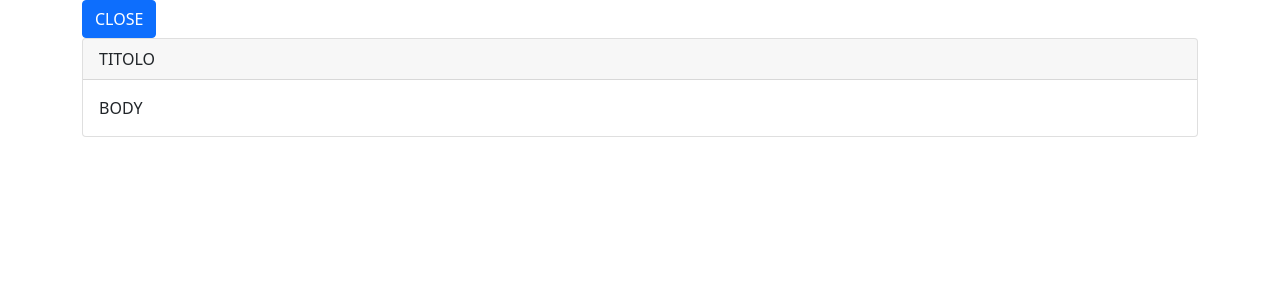
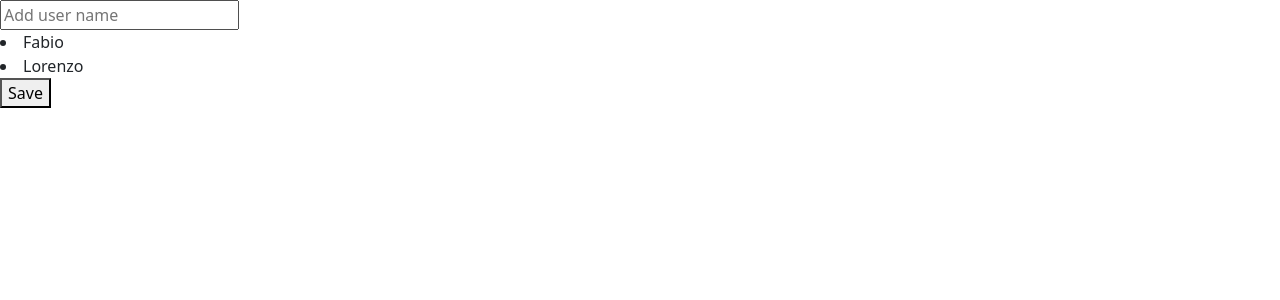
Before and after one commit to Anita-Liberatore/angular-course-project-training, an Angular app: page / in a window 1280 px wide. Shown: the top 300 px of the page. Built offline with nearby package versions, Linux system fonts and the light colour scheme.

Commit message:
input and template reference variables and keyboard event

```diff
--- a/src/app/app.component.html
+++ b/src/app/app.component.html
@@ -27,4 +27,5 @@
 <!--<app-ng-for-type-object></app-ng-for-type-object> -->
 
 <!--<app-styles-components></app-styles-components> -->
-<app-css-library></app-css-library>
+<!--<app-css-library></app-css-library>-->
+<app-input-keyword-event></app-input-keyword-event>
--- a/src/app/app.module.ts
+++ b/src/app/app.module.ts
@@ -18,6 +18,7 @@ import { NgIfExampleComponent } from './ng-if-example/ng-if-example.component';
 import { NgForTypeObjectComponent } from './ng-for-type-object/ng-for-type-object.component';
 import { StylesComponentsComponent } from './styles-components/styles-components.component';
 import { CssLibraryComponent } from './css-library/css-library.component';
+import { InputKeywordEventComponent } from './input-keyword-event/input-keyword-event.component';
 
 @NgModule({
   declarations: [
@@ -34,7 +35,8 @@ import { CssLibraryComponent } from './css-library/css-library.component';
     NgIfExampleComponent,
     NgForTypeObjectComponent,
     StylesComponentsComponent,
-    CssLibraryComponent
+    CssLibraryComponent,
+    InputKeywordEventComponent
   ],
   imports: [
     BrowserModule,
--- /dev/null
+++ b/src/app/input-keyword-event/input-keyword-event.component.html
@@ -0,0 +1,54 @@
+<!--EXAMPLE 1 -->
+<!--<input
+type="text"
+placeholder="Add user name"
+(keydown)="add()">
+
+
+<li *ngFor="let user of users">{{user}}</li>
+
+<br>
+
+EXAMPLE 2
+<input
+type="text"
+placeholder="Add user name"
+(keydown)="addValue($event)">
+
+
+<li *ngFor="let user of users">{{user}}</li>
+
+<br>
+EXAMPLE 3
+<input
+type="text"
+placeholder="Add user name"
+(keydown.enter)="addValueTwo($event)">
+
+
+<li *ngFor="let user of users">{{user}}</li>
+
+<br>
+EXAMPLE 4
+<input
+type="text"
+placeholder="Add user name"
+#inputRef
+(keydown.enter)="addValueThree(inputRef)">
+
+
+<li *ngFor="let user of users">{{user}}</li>
+inputRef is template reference variables, is like doing getElementById
+
+<br>
+EXAMPLE 5 -->
+<input
+type="text"
+#inputRef
+placeholder="Add user name"
+(keyup.enter)="addUser(inputRef)">
+
+
+<li *ngFor="let user of users">{{user}}</li>
+<!--inputRef is template reference variables, is like doing getElementById-->
+<button (click)="addUser(inputRef)">Save</button>
--- /dev/null
+++ b/src/app/input-keyword-event/input-keyword-event.component.ts
@@ -0,0 +1,44 @@
+import { Component, OnInit } from '@angular/core';
+
+@Component({
+  selector: 'app-input-keyword-event',
+  templateUrl: './input-keyword-event.component.html',
+  styleUrls: ['./input-keyword-event.component.scss']
+})
+export class InputKeywordEventComponent implements OnInit {
+
+  constructor() { }
+
+  ngOnInit(): void {
+  }
+
+  users = ['Fabio', 'Lorenzo'];
+
+  add() {
+    console.log('add')
+  }
+
+  addValue(x: { target: any; }) {
+    console.log('add', x.target.value)
+
+  }
+
+  addValueTwo(x: { target: any; }) {
+    console.log('add', x.target.value)
+
+  }
+
+  addValueThree(input: HTMLInputElement) {
+    console.log('add', input.value);
+    this.users.push(input.value);
+    input.value='';
+  }
+
+  addUser(input: HTMLInputElement) {
+    console.log('add', input.value);
+    this.users.push(input.value);
+    input.value='';
+    input.focus();
+  }
+
+}
--- a/tsconfig.json
+++ b/tsconfig.json
@@ -25,6 +25,7 @@
     "enableI18nLegacyMessageIdFormat": false,
     "strictInjectionParameters": true,
     "strictInputAccessModifiers": true,
-    "strictTemplates": true
+    "strictTemplates": true,
+    "strictDomEventTypes": false
   }
 }
```
Also changed, not shown: src/app/input-keyword-event/input-keyword-event.component.scss (added), 1 other file (tests, documents, lock files or other folders).
